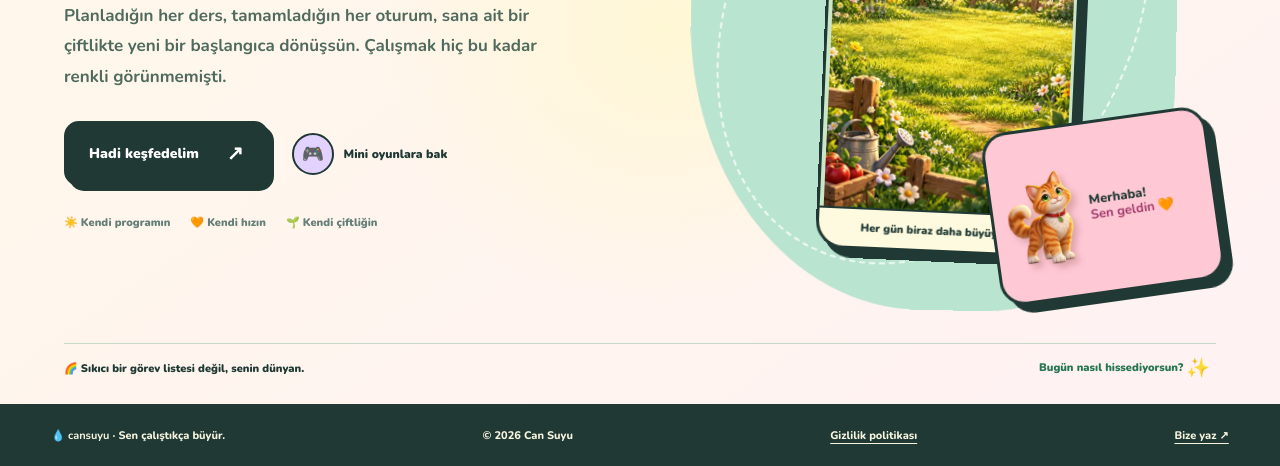
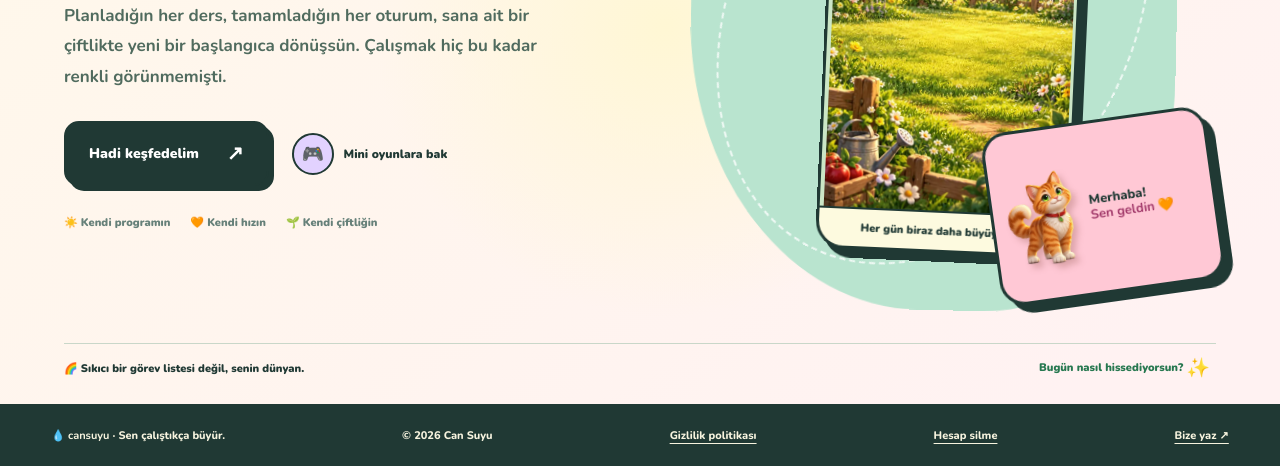
Before and after one commit to cansuyuapp/cansuyu-web, a website: page index.html in a window 1280 px wide. Shown: the part 433-899 px from the top of the page. Drawn offline with nearby package versions, Linux system fonts and the light colour scheme.

Commit message:
Link account deletion from site footer

```diff
--- a/index.html
+++ b/index.html
@@ -85,7 +85,7 @@
 
 <section class="view store-view" data-view="indir" aria-labelledby="store-title" hidden><div class="store-layout"><div class="store-copy"><span class="pill pill-blue">📱 ANDROID UYGULAMASI</span><h2 id="store-title">Can Suyu <br>Çalıştıkça <span class="blue-text">Yeşer!</span></h2><p>Can Suyu yakında Google Play'de. Mağaza sayfası henüz yayımlanmadığı için burada sahte bir indirme düğmesi yok. Yayınlandığında doğrudan uygulamaya giden bağlantı gelecek.</p><div class="soon-card" role="status"><span>▶</span><div><small>GOOGLE PLAY</small><strong>Çok yakında</strong></div><i>✦</i></div><a href="#uygulama" class="inline-link">Bu sırada uygulamayı keşfet ↗</a></div><div class="store-art"><div class="store-halo"></div><div class="store-orbit"><span>✦</span><span>✳</span><span>✦</span></div><img src="./media/agac.webp" alt="Meyveleri olan Can Suyu ağacı" width="640" height="640"><div class="store-mini">💧 Bir adım, bir filiz.</div></div></div></section>
 </main>
-<footer class="site-footer"><span>💧 <b>cansuyu</b> · Sen çalıştıkça büyür.</span><span>© <span id="year">2026</span> Can Suyu</span><a href="./gizlilik.html">Gizlilik politikası</a><a href="#iletisim">Bize yaz ↗</a></footer>
+<footer class="site-footer"><span>💧 <b>cansuyu</b> · Sen çalıştıkça büyür.</span><span>© <span id="year">2026</span> Can Suyu</span><a href="./gizlilik.html">Gizlilik politikası</a><a href="./hesap-silme.html">Hesap silme</a><a href="#iletisim">Bize yaz ↗</a></footer>
 <nav class="mobile-dock" aria-label="Hızlı gezinme"><a href="#anasayfa" data-nav="anasayfa">🏡<small>Başla</small></a><a href="#uygulama" data-nav="uygulama">📚<small>Uygulama</small></a><a href="#ciftlik" data-nav="ciftlik">🌳<small>Çiftlik</small></a><a href="#oyunlar" data-nav="oyunlar">🎮<small>Oyun</small></a><a href="#indir" data-nav="indir">▶<small>İndir</small></a></nav>
 <div id="confetti-layer" aria-hidden="true"></div>
 <dialog id="gallery-dialog" class="gallery-dialog" aria-label="Çiftlik görseli"><button id="gallery-close" type="button" aria-label="Görseli kapat">✕</button><img id="gallery-full" alt="" width="607" height="1080"><p id="gallery-caption"></p></dialog>
```
